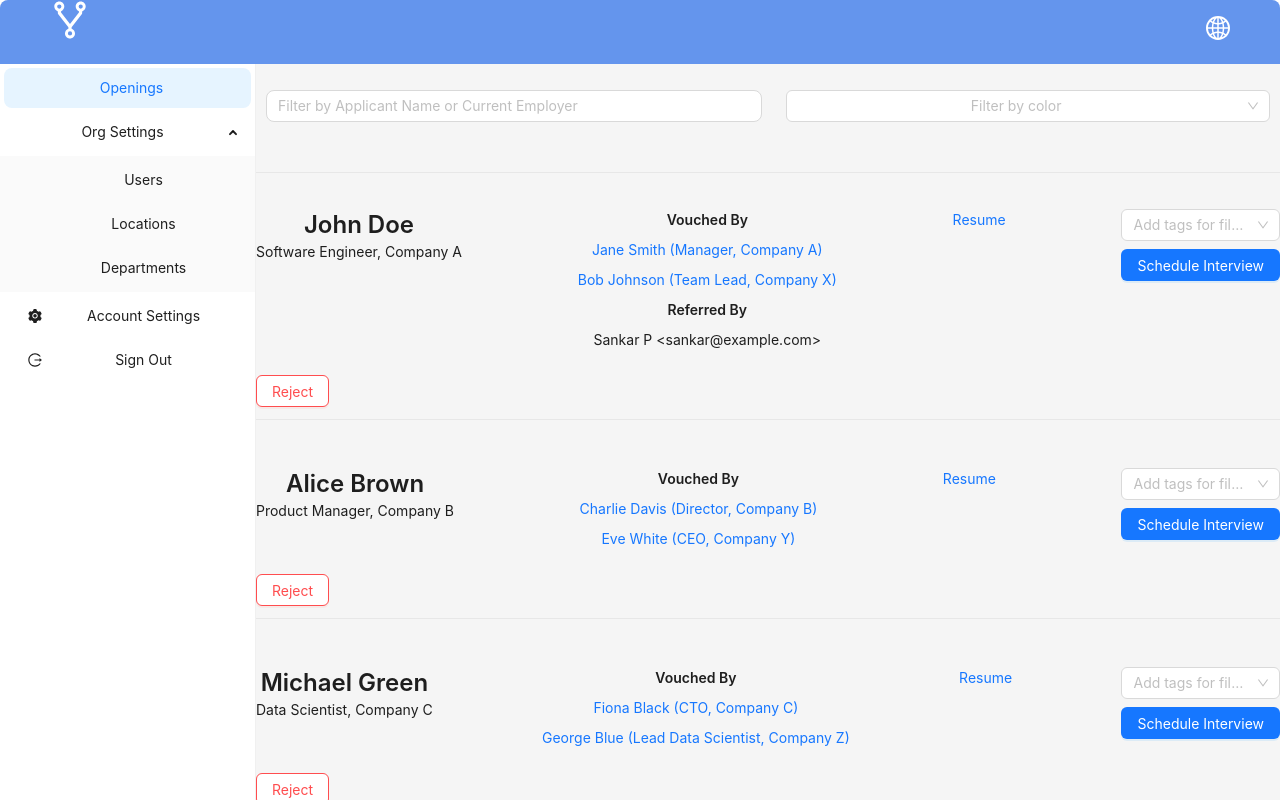
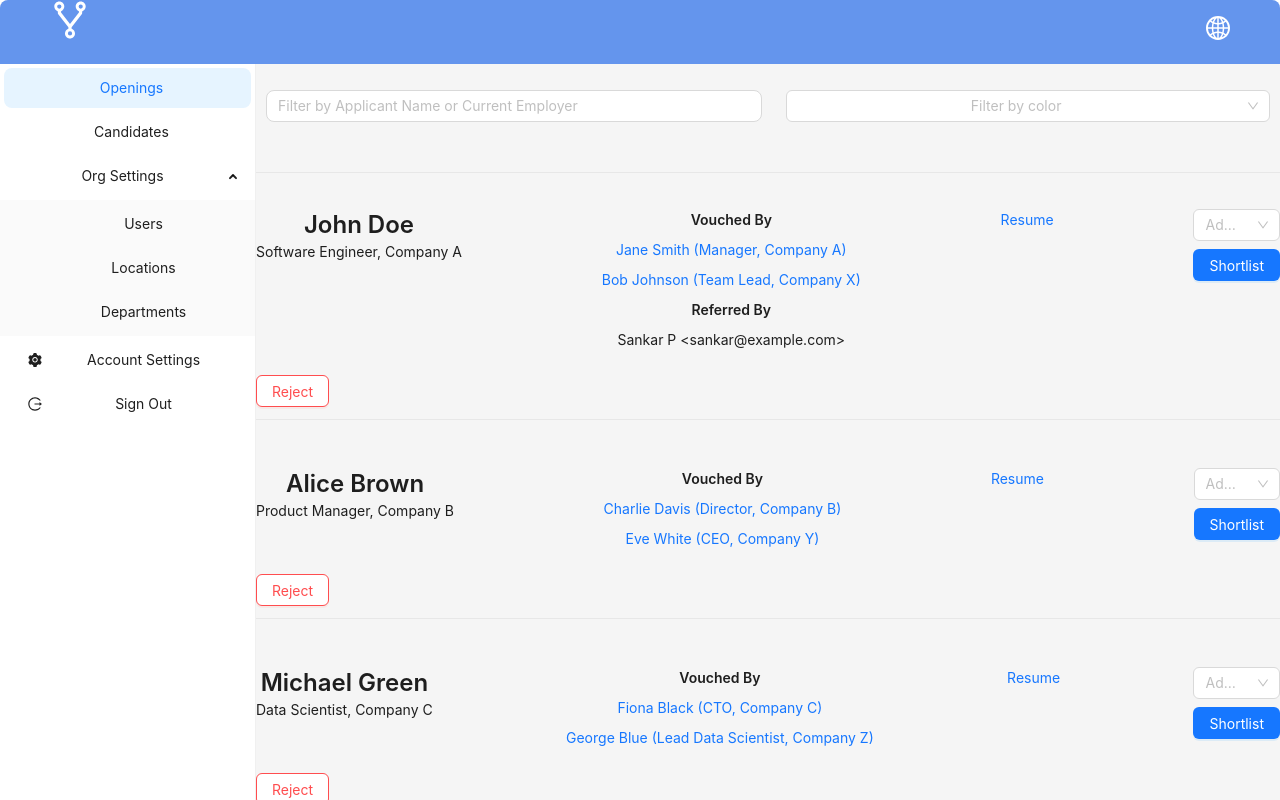
Before and after one commit to vetchium/vetchium, a React (Create React App) app in the folder erised/: page /openings/FEB14-1/applications in a window 1280 px wide. Both pictures are taken after a click on the button "Sign In". Shown: the top 800 px of the page. Built offline with nearby package versions, Linux system fonts and the light colour scheme.

Commit message:
Candidates page and some cleanups

```diff
--- a/erised/src/components/Router.tsx
+++ b/erised/src/components/Router.tsx
@@ -5,6 +5,7 @@ import Departments from "../pages/Departments";
 import LocationSelector from "../pages/Locations";
 import Openings from "../pages/Openings";
 import Users from "../pages/Users";
+import Candidates from "../pages/Candidates";
 
 function Router() {
   return (
@@ -14,6 +15,7 @@ function Router() {
         element={<Applications />}
       />
       <Route path="/openings" element={<Openings />} />
+      <Route path="/candidates" element={<Candidates />} />
       <Route path="/create-opening" element={<CreateOpening />} />
       <Route path="/org-settings" element={<div>Org Settings</div>} />
       <Route path="/org-settings/locations" element={<LocationSelector />} />
--- a/erised/src/components/Sidebar.tsx
+++ b/erised/src/components/Sidebar.tsx
@@ -21,6 +21,10 @@ function Sidebar({ onSignOut }: { onSignOut: () => void }) {
     {
       key: "/openings",
       label: t("openings"),
+    },
+    {
+      key: "/candidates",
+      label: t("candidates"),
     },
     {
       key: "org-settings",
--- a/erised/src/i18n/en/index.ts
+++ b/erised/src/i18n/en/index.ts
@@ -10,6 +10,7 @@ export default {
 
   // Sidebar
   openings: "Openings",
+  candidates: "Candidates",
   org_settings: "Org Settings",
   account_settings: "Account Settings",
   departments: "Departments",
@@ -83,9 +84,9 @@ export default {
     vouched_by: "Vouched By",
     referred_by: "Referred By",
     resume: "Resume",
-    add_tags: "Add tags for filtering",
-    schedule_interview: "Schedule Interview",
+    add_tags: "Add Tags",
     reject: "Reject",
+    shortlist: "Shortlist",
     filter_by_name_or_employer: "Filter by Applicant Name or Current Employer",
   },
 };
--- a/erised/src/pages/Applications.tsx
+++ b/erised/src/pages/Applications.tsx
@@ -8,7 +8,7 @@ const { Text, Link } = Typography;
 const data = [
   {
     name: "John Doe",
-    currentPosition: "Software Engineer, Company A",
+    lastPosition: "Software Engineer, Company A",
     vouchedBy: [
       { name: "Jane Smith", position: "Manager", company: "Company A" },
       { name: "Bob Johnson", position: "Team Lead", company: "Company X" },
@@ -17,7 +17,7 @@ const data = [
   },
   {
     name: "Alice Brown",
-    currentPosition: "Product Manager, Company B",
+    lastPosition: "Product Manager, Company B",
     vouchedBy: [
       { name: "Charlie Davis", position: "Director", company: "Company B" },
       { name: "Eve White", position: "CEO", company: "Company Y" },
@@ -25,7 +25,7 @@ const data = [
   },
   {
     name: "Michael Green",
-    currentPosition: "Data Scientist, Company C",
+    lastPosition: "Data Scientist, Company C",
     vouchedBy: [
       { name: "Fiona Black", position: "CTO", company: "Company C" },
       {
@@ -37,7 +37,7 @@ const data = [
   },
   {
     name: "Sankarasivasubramanian Pasupathilingam",
-    currentPosition: "UX Designer, Company D",
+    lastPosition: "UX Designer, Company D",
     vouchedBy: [
       { name: "Hannah Red", position: "Head of Design", company: "Company D" },
       { name: "Ian Yellow", position: "Senior Designer", company: "Company W" },
@@ -52,8 +52,8 @@ export default function Applications() {
   const filteredData = data.filter((item) => {
     const matchesText =
       item.name.toLowerCase().includes(filterText.toLowerCase()) ||
-      (item.currentPosition &&
-        item.currentPosition.toLowerCase().includes(filterText.toLowerCase()));
+      (item.lastPosition &&
+        item.lastPosition.toLowerCase().includes(filterText.toLowerCase()));
     const matchesColor =
       filterColor.length === 0 ||
       filterColor.some((color) =>
@@ -155,7 +155,7 @@ export default function Applications() {
                   <Typography.Title level={3} style={{ margin: 0 }}>
                     {item.name}
                   </Typography.Title>
-                  <Text>{item.currentPosition}</Text>
+                  <Text>{item.lastPosition}</Text>
                 </Flex>
 
                 <Flex vertical gap="small">
@@ -240,9 +240,7 @@ export default function Applications() {
                       triggerNode.parentElement
                     }
                   />
-                  <Button type="primary">
-                    {t("applications.schedule_interview")}
-                  </Button>
+                  <Button type="primary">{t("applications.shortlist")}</Button>
                 </Flex>
               </Flex>
               <Flex>
--- /dev/null
+++ b/erised/src/pages/Candidates.tsx
@@ -0,0 +1,3 @@
+export default function Candidates() {
+  return <div>Candidates</div>;
+}
```
